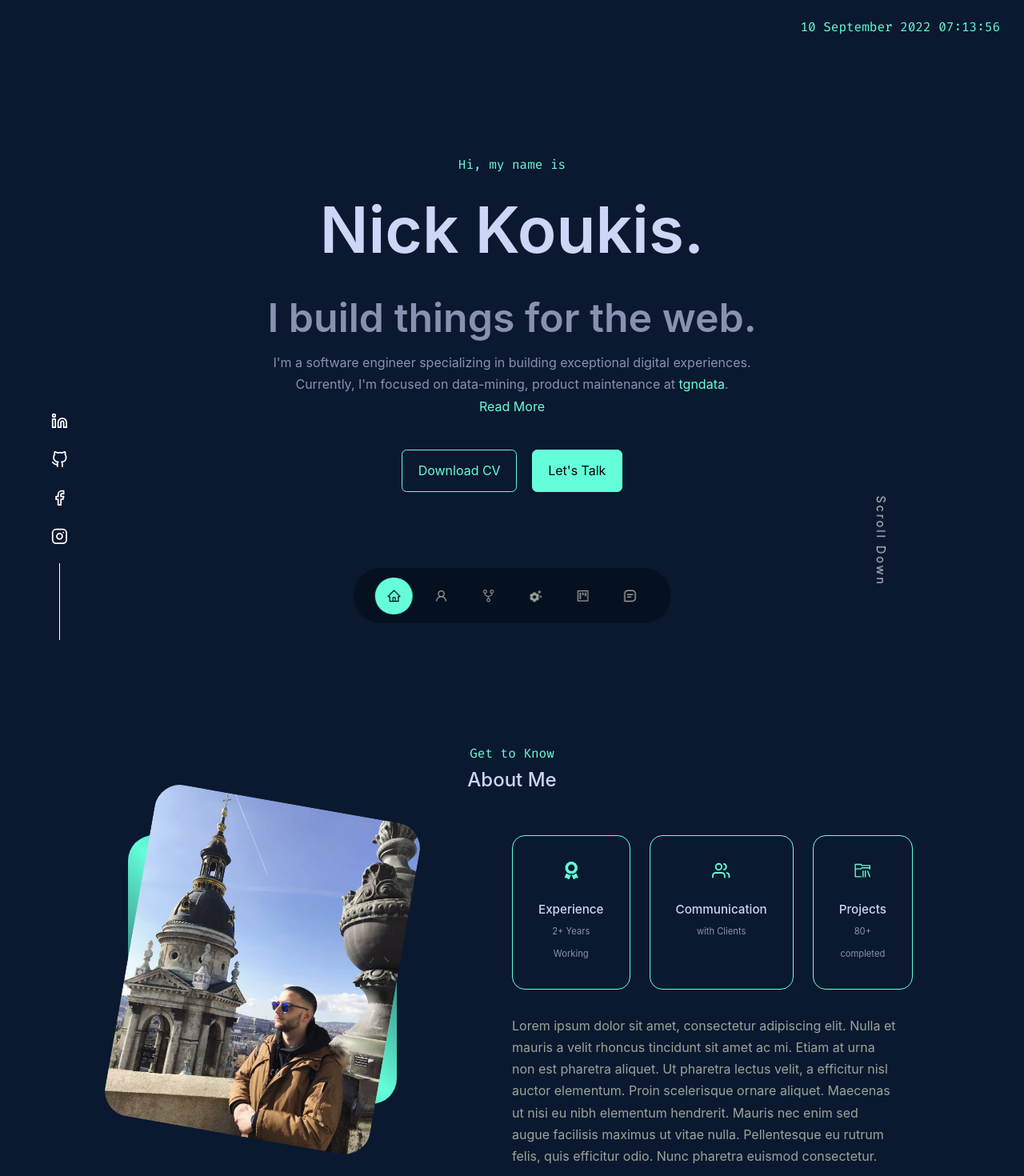
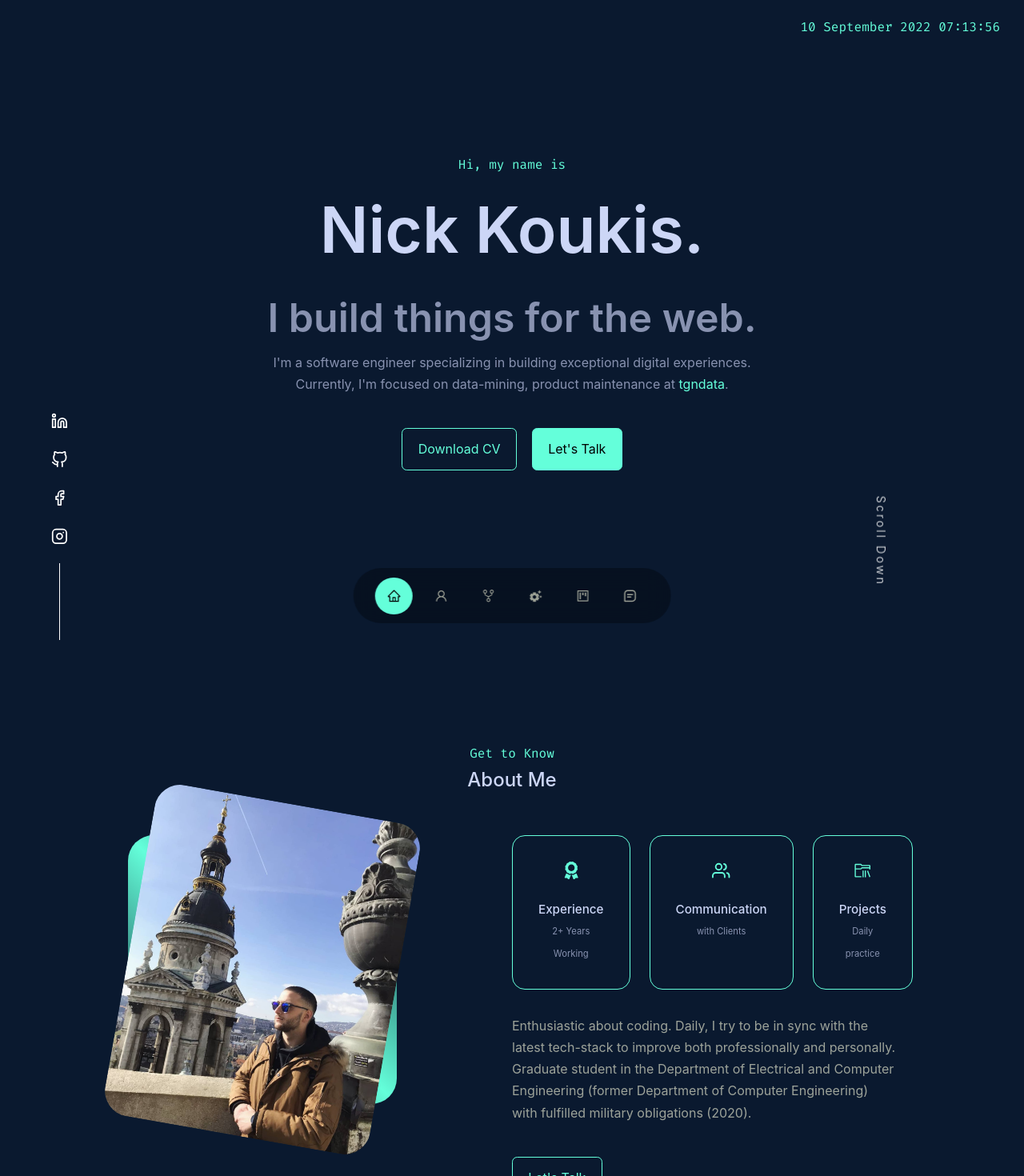
Before and after one commit to nikos-koukis/Portfolio, a React (Create React App) app: page / in a window 1280 px wide. Shown: the top 1470 px of the page at 80% size. Built offline with nearby package versions, Linux system fonts and the light colour scheme.

Commit message:
Add Content

```diff
--- a/src/components/about/About.jsx
+++ b/src/components/about/About.jsx
@@ -4,6 +4,7 @@ import ME from '../../assets/me-about.jpg'
 import { FaAward } from 'react-icons/fa'
 import { FiUsers } from 'react-icons/fi'
 import { VscFolderLibrary } from 'react-icons/vsc'
+import { BsCode } from 'react-icons/bs'
 
 const About = () => {
   return (
@@ -34,14 +35,13 @@ const About = () => {
             <article className='about__card'>
               <VscFolderLibrary className='about__icon' />
               <h5>Projects</h5>
-              <small>80+ completed</small>
+              <small>Daily practice</small>
             </article>
           </div>
           <p>
-            Lorem ipsum dolor sit amet, consectetur adipiscing elit. Nulla et mauris a velit rhoncus tincidunt sit amet ac mi.
-            Etiam at urna non est pharetra aliquet. Ut pharetra lectus velit, a efficitur nisl auctor elementum.
-            Proin scelerisque ornare aliquet. Maecenas ut nisi eu nibh elementum hendrerit. Mauris nec enim sed augue facilisis maximus ut vitae nulla.
-            Pellentesque eu rutrum felis, quis efficitur odio. Nunc pharetra euismod consectetur.
+            Enthusiastic about coding. Daily, I try to be in sync with the latest tech-stack to improve both professionally and personally.
+            Graduate student in the Department of Electrical and Computer Engineering (former Department of Computer Engineering) with
+            fulfilled military obligations (2020).
           </p>
           <a href="#contact" className='btn'>Let's Talk</a>
         </div>
--- a/src/components/header/Header.jsx
+++ b/src/components/header/Header.jsx
@@ -1,16 +1,9 @@
 import React from 'react'
-import { useState } from 'react'
 import './header.css'
 import CTA from './CTA'
 import HeaderSocials from './HeaderSocials'
 
 const Header = () => {
-
-  const [readMoreText, setReadMoreText] = useState(false)
-
-  function readMoreFunc() {
-    setReadMoreText(!readMoreText)
-  }
 
   const zeroFill = n => {
     return ('0' + n).slice(-2);
@@ -36,12 +29,6 @@ const Header = () => {
         <p>
           Currently, I'm focused on data-mining, product maintenance at <a href="https://tgndata.com/" target='_blank' rel="noopener noreferrer">tgndata</a>.
         </p>
-        <span onClick={readMoreFunc}>{!readMoreText ? 'Read More' : 'Read Less'}</span>
-        <div className={!readMoreText ? 'read_more_text' : 'read_more_text active'}>
-          <p>Graduate student in the Department of Electrical and Computer Engineering</p>
-          <p>(former Department of Computer Engineering) with</p>
-          <p>fulfilled military obligations (2020)</p>
-        </div>
         <CTA />
         <HeaderSocials />
         <a href="#contact" className='scroll__down'>Scroll Down</a>
--- a/src/components/header/header.css
+++ b/src/components/header/header.css
@@ -39,24 +39,6 @@ header {
 
 .header__container>p>a {
     color: var(--color-green);
-}
-
-.header__container>span {
-    color: var(--color-green);
-    cursor: pointer;
-}
-
-.header__container>.read_more_text {
-    overflow: hidden;
-    height: 0;
-    opacity: 0;
-    transition: height 0ms 400ms, opacity 400ms 0ms;
-}
-
-.header__container>.read_more_text.active {
-    height: auto;
-    opacity: 1;
-    transition: height 0ms 0ms, opacity 600ms 0ms;
 }
 
 /* ==================== CTA ====================*/
@@ -166,7 +148,4 @@ header {
         display: none;
     }
 
-    .read_more_text{
-        font-size: 13px;
-    }
 }
--- a/src/components/portfolio/Portfolio.jsx
+++ b/src/components/portfolio/Portfolio.jsx
@@ -10,7 +10,7 @@ const data = [
     image: IMG1,
     title: 'My Portfolio Site',
     github: 'https://github.com/nikos-koukis/Portfolio',
-    demo: 'https://www.google.com/',
+    demo: 'https://nickoukis.netlify.app/',
     online: true
   },
   {
```
